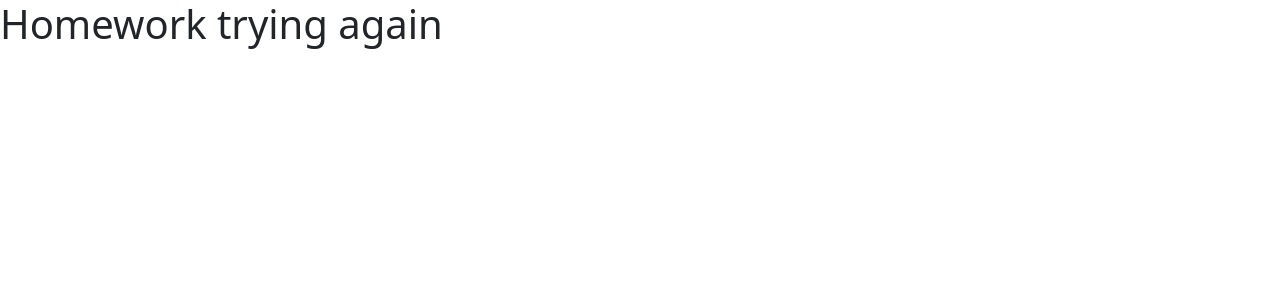
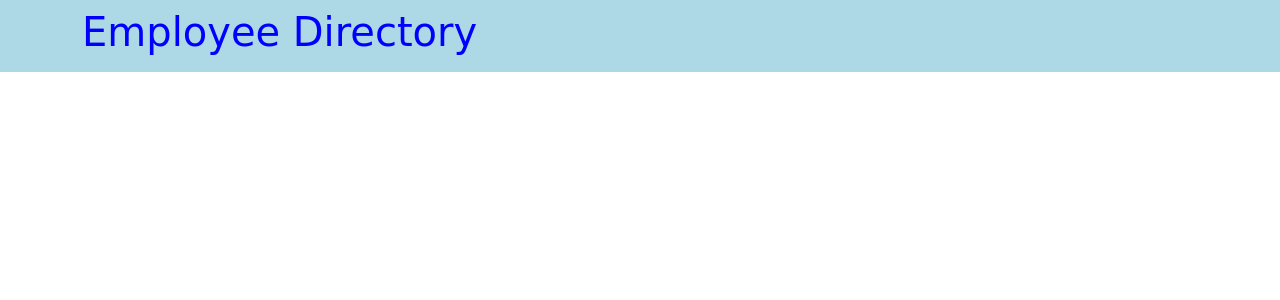
Before and after one commit to lain7891/react-ed, a React (Create React App) app: page / in a window 1280 px wide. Shown: the top 300 px of the page. Built offline with nearby package versions, Linux system fonts and the light colour scheme.

Commit message:
got navbar to display

```diff
--- a/package.json
+++ b/package.json
@@ -7,6 +7,7 @@
     "@testing-library/jest-dom": "^5.11.9",
     "@testing-library/react": "^11.2.3",
     "@testing-library/user-event": "^12.6.2",
+    "axios": "^0.21.1",
     "react": "^17.0.1",
     "react-dom": "^17.0.1",
     "react-scripts": "4.0.1",
--- a/src/App.js
+++ b/src/App.js
@@ -1,9 +1,9 @@
-
+import Home from "./containers/Home/Home"
 
 function App() {
   return (
     <div className="App">
-    <h1>Homework trying again</h1>
+  <Home/>
     </div>
   );
 }
--- /dev/null
+++ b/src/containers/Home/Home.jsx
@@ -0,0 +1,30 @@
+import React from "react";
+
+const styles = {
+    navbar: {
+        background: "lightBlue",
+        fontFamily: "Comic Sans MS, Comic Sans, cursive",
+        fontSize: "10%",
+        color: "blue",
+        position: "static"
+
+    },
+    h1:{
+        textAlign: "center"
+    }
+
+}
+
+const Home = () => {
+  return (
+    <nav className="navbar" style={styles.navbar}>
+      <div className="container">
+        <span className="h1" style={styles.h1}>
+          Employee Directory
+        </span>
+      </div>
+    </nav>
+  );
+};
+
+export default Home;
```
Also changed, not shown: 2 other files (tests, documents, lock files or other folders).
